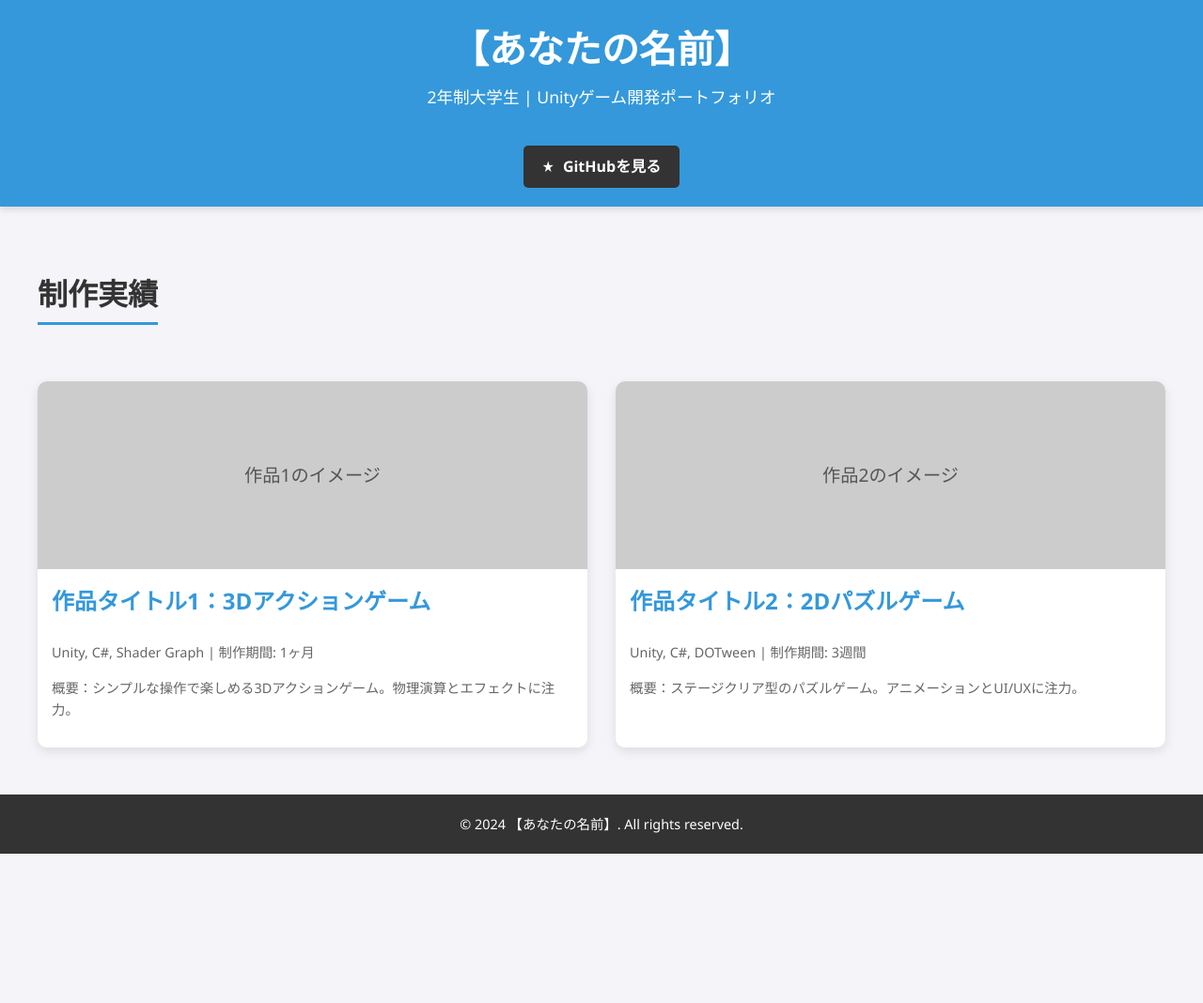
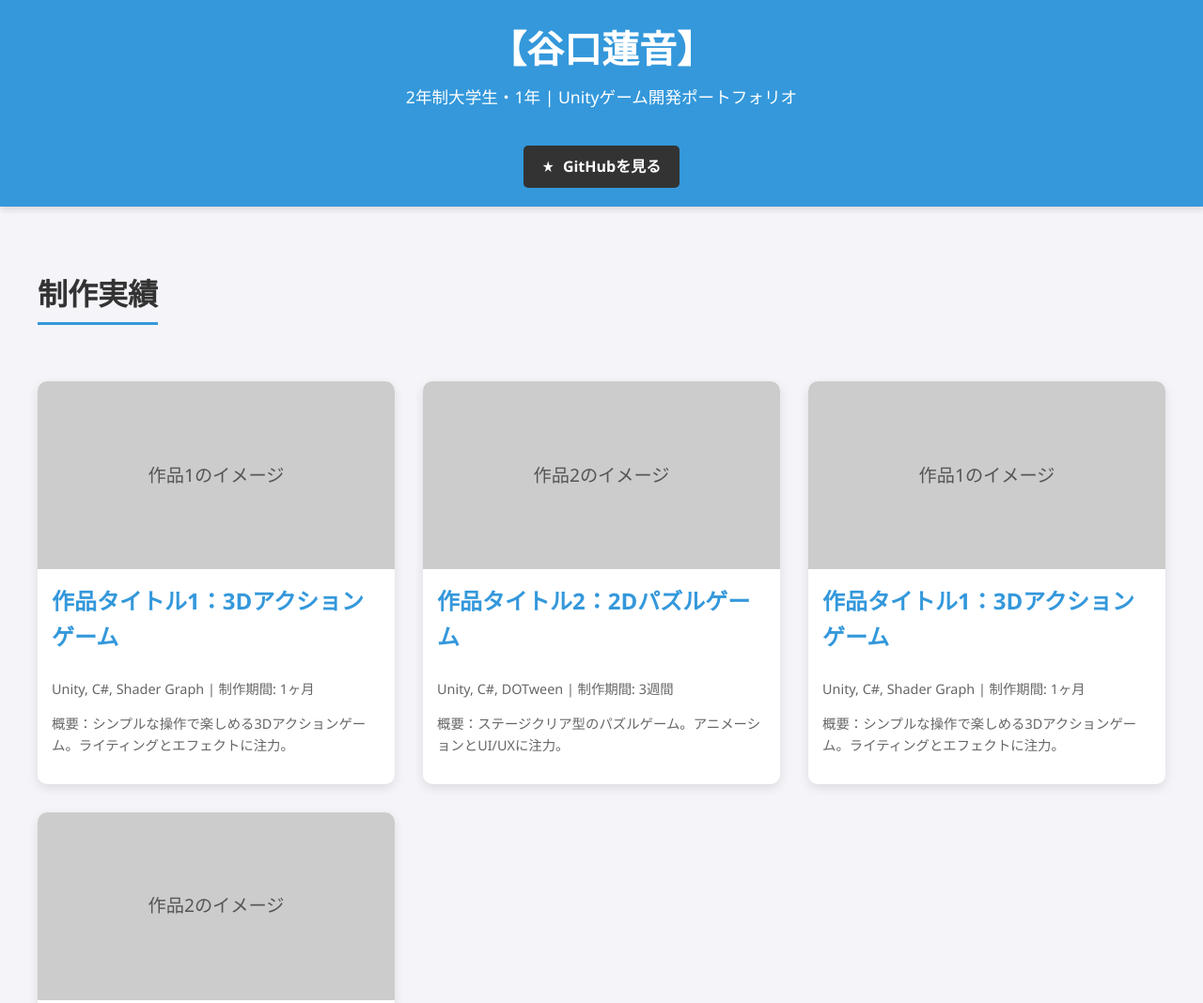
Before and after one commit to Taniguchireon-lab/Portfolio, a plain HTML site: page index.html in a window 1280 px wide. Shown: the top 1068 px of the page at 94% size. Before the commit the page ends 909 px from the top, so only its background shows below. Drawn offline with Linux system fonts and the light colour scheme.

Commit message:
Update index.html

```diff
--- a/index.html
+++ b/index.html
@@ -1,9 +1,8 @@
 <!DOCTYPE html>
-<html lang="ja">
-<head>
+<html lang="ja"><head>
     <meta charset="UTF-8">
     <meta name="viewport" content="width=device-width, initial-scale=1.0">
-    <title>【あなたの名前】 | Unity ゲーム開発 ポートフォリオ</title>
+    <title>【谷口蓮音】 | Unity ゲーム開発 ポートフォリオ</title>
     <style>
         /* ------------------------------------- */
         /* CSS スタイル */
@@ -198,10 +197,10 @@
 <body>
 
     <header>
-        <h1>【あなたの名前】</h1>
-        <p>2年制大学生 | Unityゲーム開発ポートフォリオ</p>
+        <h1>【谷口蓮音】</h1>
+        <p>2年制大学生・1年 | Unityゲーム開発ポートフォリオ</p>
         <a href="【あなたのGitHubプロフィールURL】" class="btn-github" target="_blank">
-            <span style="margin-right: 5px;">&#9733;</span> GitHubを見る
+            <span style="margin-right: 5px;">★</span> GitHubを見る
         </a>
     </header>
 
@@ -209,13 +208,27 @@
         <h2 class="section-title">制作実績</h2>
 
         <div class="projects-grid" id="projects-container">
-            </div>
+            <div class="project-card" data-project-id="1">
+                    <div class="project-image-placeholder">作品1のイメージ</div>
+                    <div class="project-info">
+                        <h3>作品タイトル1：3Dアクションゲーム</h3>
+                        <p>Unity, C#, Shader Graph | 制作期間: 1ヶ月</p>
+                        <p>概要：シンプルな操作で楽しめる3Dアクションゲーム。ライティングとエフェクトに注力。</p>
+                    </div>
+                </div><div class="project-card" data-project-id="2">
+                    <div class="project-image-placeholder">作品2のイメージ</div>
+                    <div class="project-info">
+                        <h3>作品タイトル2：2Dパズルゲーム</h3>
+                        <p>Unity, C#, DOTween | 制作期間: 3週間</p>
+                        <p>概要：ステージクリア型のパズルゲーム。アニメーションとUI/UXに注力。</p>
+                    </div>
+                </div></div>
 
     </div>
 
     <div id="projectModal" class="modal">
         <div class="modal-content">
-            <span class="close-btn">&times;</span>
+            <span class="close-btn">×</span>
             <h3 id="modal-title"></h3>
             <p id="modal-tech"></p>
             <p id="modal-role"></p>
@@ -230,7 +243,7 @@
     </div>
 
     <footer>
-        &copy; 2024 【あなたの名前】. All rights reserved.
+        © FDA2025 【谷口　蓮音】. All rights reserved.
     </footer>
 
     <script>
@@ -240,14 +253,14 @@
                 title: "作品タイトル1：3Dアクションゲーム",
                 tech: "Unity, C#, Shader Graph",
                 duration: "制作期間: 1ヶ月",
-                shortDesc: "シンプルな操作で楽しめる3Dアクションゲーム。物理演算とエフェクトに注力。",
+                shortDesc: "シンプルな操作で楽しめる3Dアクションゲーム。ライティングとエフェクトに注力。",
                 image: "作品1のイメージ", // 画像のURLがあればここに
-                description: "プレイヤーは特定のステージで敵を倒し、ゴールを目指します。特にこだわったのは、Unityの物理エンジンを利用したジャンプの挙動と、敵を倒したときのエフェクト処理です。",
+                description: "プレイヤーは特定のステージで敵を倒し、ゴールを目指します。特にこだわったのは、UnityのAnimtionを利用したジャンプの挙動と、敵を倒したときのエフェクト処理です。",
                 role: "役割: プログラマー（個人制作）",
                 points: [
                     "オブジェクトプーリングによるパフォーマンス向上を実現。",
                     "コルーチンを利用したゲームフロー管理を学習。",
-                    "簡単なシェーダー（Shader Graph）を導入し、水面の表現を試行錯誤。"
+                    "簡単なシェーダー（Shader Graph）を導入し、火山や溶岩の表現を試行錯誤。"
                 ],
                 github: "【作品1のGitHubリポジトリURL】",
                 video: "【作品1のプレイ動画/デモのURL】" // YouTubeなど
@@ -259,12 +272,12 @@
                 duration: "制作期間: 3週間",
                 shortDesc: "ステージクリア型のパズルゲーム。アニメーションとUI/UXに注力。",
                 image: "作品2のイメージ",
-                description: "ブロックを移動させて特定の形にするパズルゲームです。ユーザーが直感的に操作できるUI設計と、心地よい操作感のためのアニメーション調整に時間をかけました。",
-                role: "役割: プランナー兼プログラマー（チーム制作）",
+                description: "カラフルなタイルを一面同じ色に揃えるパズルゲームです。ユーザーが直感的に操作できるUI設計と、心地よい操作感のためのアニメーション調整に時間をかけました。",
+                role: "役割: プログラマー（個人制作）",
                 points: [
                     "パズルロジックを効率的に管理するクラス構造を設計。",
                     "DOTweenを用いて、ブロック移動やUI遷移のアニメーションをスムーズに実装。",
-                    "チームメンバーとのGit/GitHubを用いた共同開発フローを経験。"
+                    "Git/GitHubを用いた開発経験。"
                 ],
                 github: "【作品2のGitHubリポジトリURL】",
                 video: ""
@@ -349,5 +362,6 @@
         createProjectCards();
     </script>
 
-</body>
-</html>
+
+
+</body></html>
```
